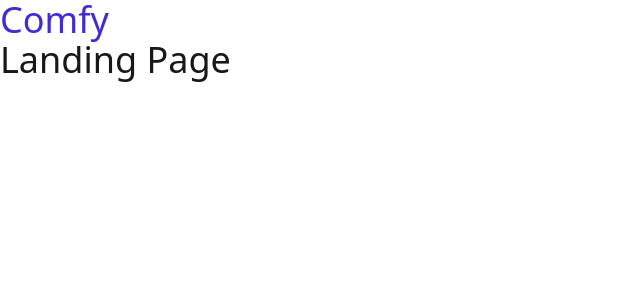
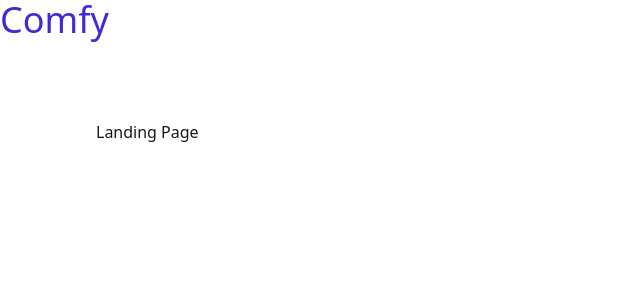
Before and after one commit to omarehab24/comfy-store-react, a React (Vite) app: page / in a window 1280 px wide. Shown: the top 300 px of the page, without its empty margins (0-640 px from the left). Built offline with nearby package versions, Linux system fonts and the light colour scheme.

Commit message:
Add custom css to equally align components in HomeLayout

```diff
--- a/src/index.css
+++ b/src/index.css
@@ -8,6 +8,8 @@
   logs: true;
 }
 
-h1 {
-  @apply text-4xl;
+@layer components {
+  .align-element {
+    @apply mx-auto max-w-6xl px-8
+  }
 }
--- a/src/pages/HomeLayout.jsx
+++ b/src/pages/HomeLayout.jsx
@@ -7,7 +7,9 @@
        <nav>
         <span className='text-4xl text-primary'>Comfy</span>
        </nav>
+       <section className='align-element py-20'>
        <Outlet />
+       </section>
      </>
     );
   };
```
